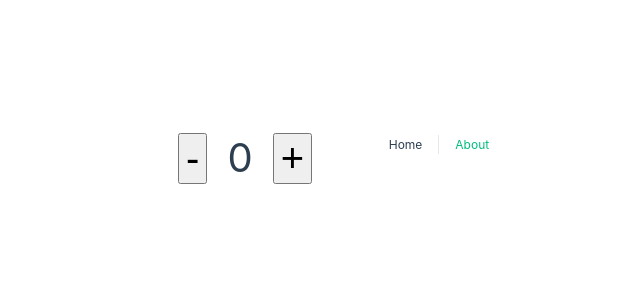
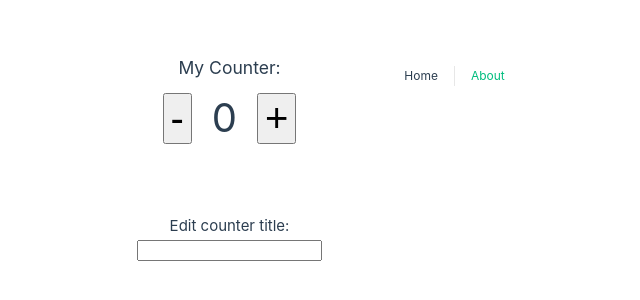
Before and after one commit to javiergranados/vue-composition-api-course, a Vue app: page / in a window 1280 px wide. Shown: the part 242-542 px from the top of the page, without its empty margins (298-938 px from the left). Built offline with nearby package versions, Linux system fonts and the light colour scheme.

Commit message:
Add a reactive counter title

```diff
--- a/src/views/HomeView.vue
+++ b/src/views/HomeView.vue
@@ -1,9 +1,14 @@
 <template>
   <div class="home">
+    <h3>My Counter: {{ counterTitle }}</h3>
     <div>
       <button @click="decreaseCounter" class="btn">-</button>
       <span class="counter">{{ counter }}</span>
       <button @click="increaseCounter" class="btn">+</button>
+    </div>
+    <div class="edit">
+      <h4>Edit counter title:</h4>
+      <input type="text" v-model="counterTitle" />
     </div>
   </div>
 </template>
@@ -12,6 +17,7 @@
 import { ref } from 'vue'
 
 const counter = ref(0)
+const counterTitle = ref('')
 
 const decreaseCounter = () => counter.value--
 
@@ -69,4 +75,7 @@
   font-size: 40px;
   margin: 10px;
 }
+.edit {
+  margin-top: 60px;
+}
 </style>
```
